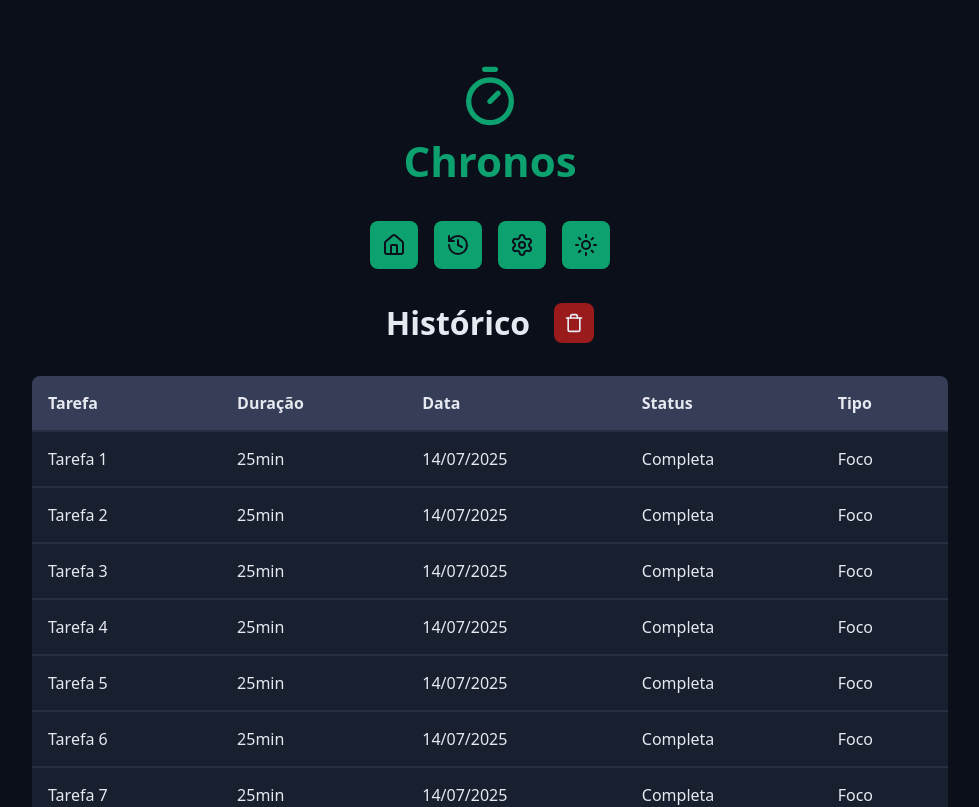
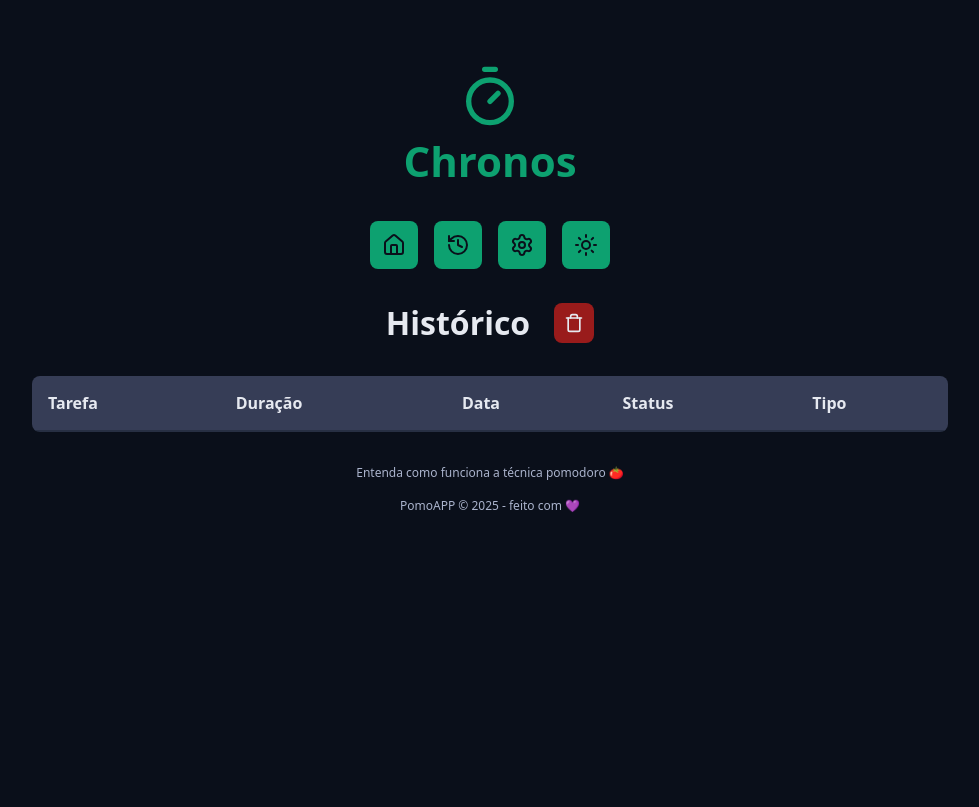
Before and after one commit to sidney-cardoso/pomoApp, a React (Vite) app: page /history in a window 1280 px wide. Shown: the top 807 px of the page, without its empty margins (150-1129 px from the left). Built offline with nearby package versions, Linux system fonts and the light colour scheme.

Commit message:
Preenchendo histórico com dados reais

```diff
--- a/src/contexts/TaskContext/initialTaskState.ts
+++ b/src/contexts/TaskContext/initialTaskState.ts
@@ -7,8 +7,8 @@
 	activeTask: null,
 	currentCycle: 0,
 	config: {
-		workTime: 1,
-		shortBreakTime: 1,
-		longBreakTime: 1,
+		workTime: 25,
+		shortBreakTime: 5,
+		longBreakTime: 15,
 	},
 };
--- a/src/pages/History/index.tsx
+++ b/src/pages/History/index.tsx
@@ -7,8 +7,10 @@
 import '../../styles/global.css';
 import '../../styles/theme.css';
 import styles from './styles.module.css';
+import { useTaskContext } from '../../contexts/TaskContext/useTaskContext';
 
 export function History() {
+	const { state } = useTaskContext();
 	return (
 		<Template>
 			<Container>
@@ -37,13 +39,15 @@
 							</tr>
 						</thead>
 						<tbody>
-							{Array.from({ length: 10 }).map((_, index) => (
-								<tr key={index}>
-									<td>Tarefa {index + 1}</td>
-									<td>25min</td>
-									<td>14/07/2025</td>
-									<td>Completa</td>
-									<td>Foco</td>
+							{state.tasks.map(task => (
+								<tr key={task.id}>
+									<td>{task.name}</td>
+									<td>{task.duration}min</td>
+									<td>
+										{new Date(task.createdAt).toISOString()}
+									</td>
+									<td>{task.interruptedAt}</td>
+									<td>{task.type}</td>
 								</tr>
 							))}
 						</tbody>
```
